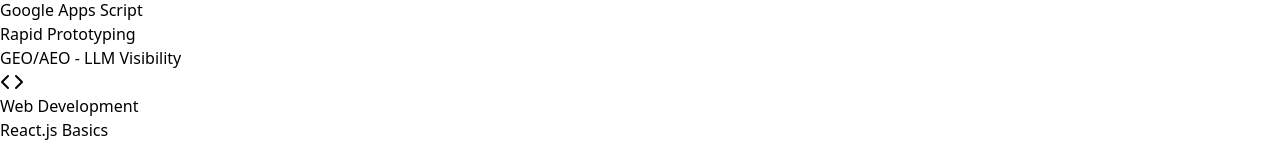
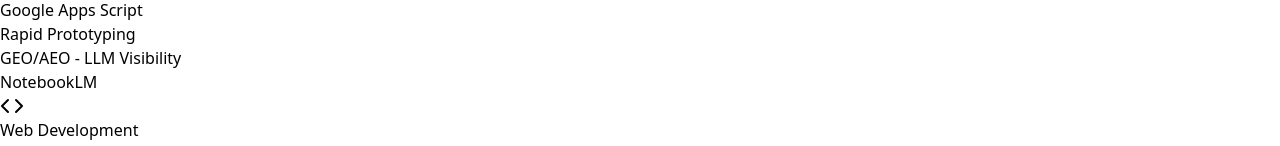
Before and after one commit to strats11/helen-stratford-cv, a React (Vite) app: page / in a window 1280 px wide. Shown: the part 806-952 px from the top of the page. Built offline with nearby package versions, Linux system fonts and the light colour scheme.

Commit message:
Notebook

```diff
--- a/src/App.jsx
+++ b/src/App.jsx
@@ -35,7 +35,8 @@
       { name: "Workflow Automation (Zapier)", level: 95 },
       { name: "Google Apps Script", level: 85 },
       { name: "Rapid Prototyping", level: 90 },
-      { name: "GEO/AEO - LLM Visibility", level: 80 }
+      { name: "GEO/AEO - LLM Visibility", level: 80 },
+      { name: "NotebookLM", level: 85 }
     ],
     web: [
       { name: "React.js Basics", level: 65 },
```
